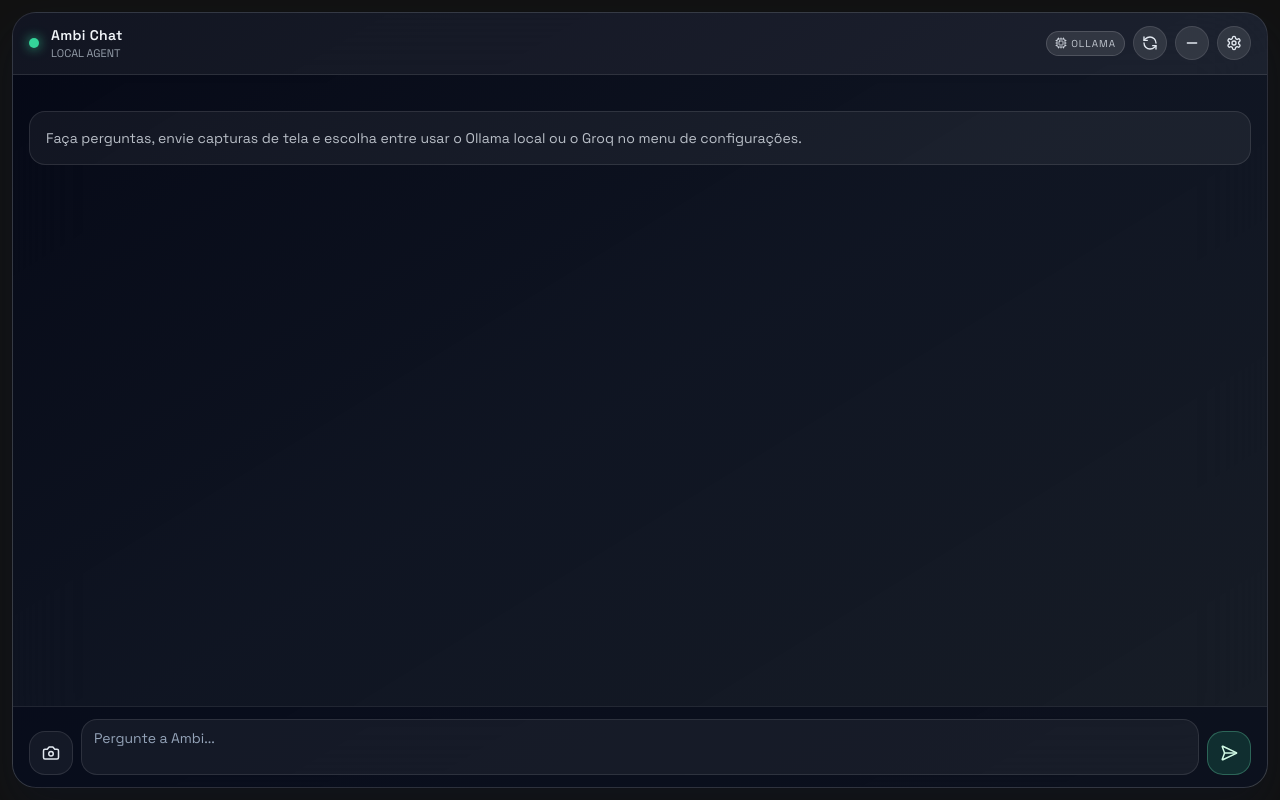
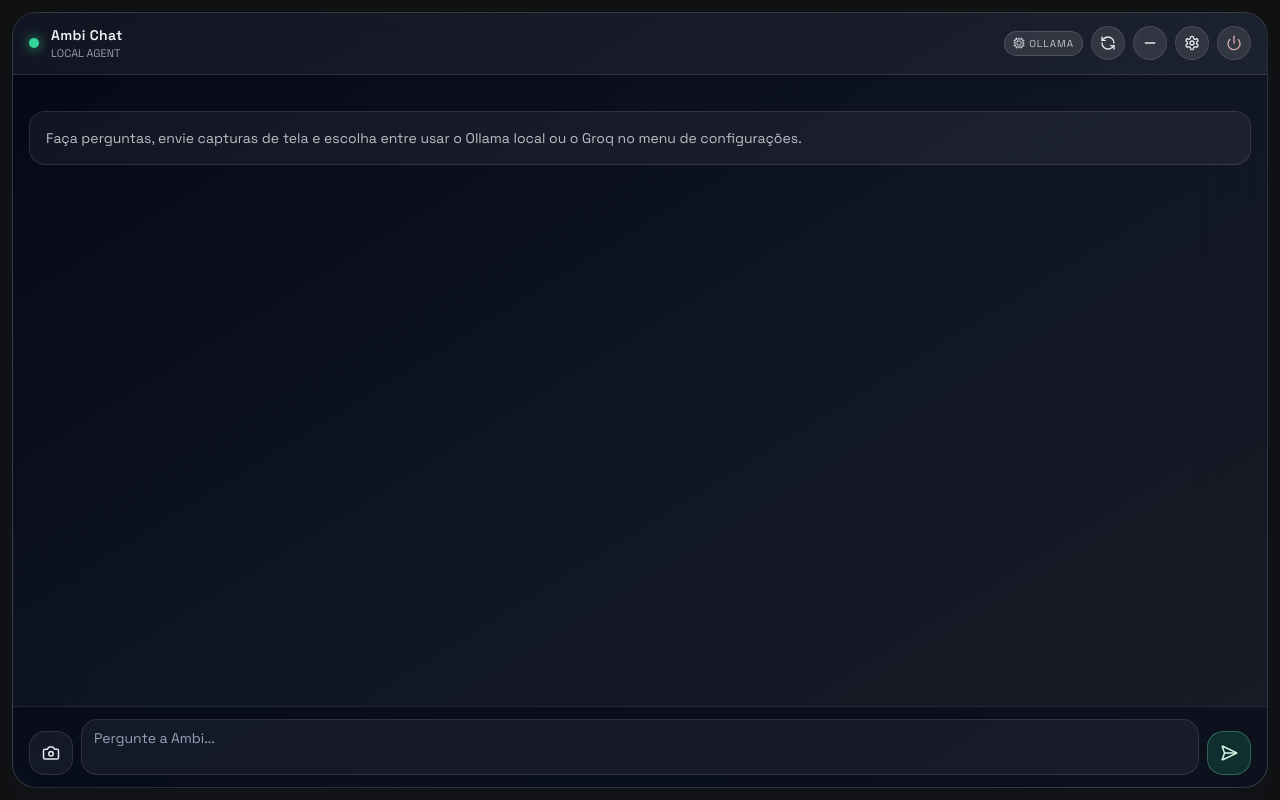
Before and after one commit to AmbientalSC/assistru, a React (Vite) app: page / in a window 1280 px wide. Built offline with nearby package versions, Linux system fonts and the light colour scheme; the HTML template or start-up script is replaced by a standard one.

Commit message:
feat: add quit button and bump version to 0.1.1

```diff
--- a/electron/main.js
+++ b/electron/main.js
@@ -346,6 +346,10 @@ ipcMain.handle('window:hide', () => {
   return true;
 });
 
+ipcMain.handle('window:close', () => {
+  app.quit();
+});
+
 ipcMain.handle('provider:cancel', () => {
   if (activeChatController) {
     activeChatController.abort();
--- a/electron/preload.js
+++ b/electron/preload.js
@@ -6,6 +6,7 @@ contextBridge.exposeInMainWorld('api', {
   chat: (messages) => ipcRenderer.invoke('provider:chat', messages),
   captureScreenshot: () => ipcRenderer.invoke('capture-screenshot'),
   hideWindow: () => ipcRenderer.invoke('window:hide'),
+  closeWindow: () => ipcRenderer.invoke('window:close'),
   cancelChat: () => ipcRenderer.invoke('provider:cancel'),
   listOllamaLocal: () => ipcRenderer.invoke('ollama:listLocal'),
   listOllamaRemote: () => ipcRenderer.invoke('ollama:listRemote'),
--- a/package.json
+++ b/package.json
@@ -1,6 +1,6 @@
 {
   "name": "ambi-chat",
-  "version": "0.1.0",
+  "version": "0.1.1",
   "description": "Assistente de IA flutuante para consulta de materiais recicláveis",
   "author": "Ambiental Limpeza Urbana LTDA",
   "license": "MIT",
--- a/src/App.jsx
+++ b/src/App.jsx
@@ -9,7 +9,8 @@ import {
   Cloud,
   X,
   RefreshCcw,
-  Minus
+  Minus,
+  Power
 } from 'lucide-react';
 
 const defaultSettings = {
@@ -480,6 +481,12 @@ export default function App() {
     }
   };
 
+  const handleQuit = () => {
+    if (window.api?.closeWindow) {
+      window.api.closeWindow();
+    }
+  };
+
   const handleKeyDown = (event) => {
     if (event.key === 'Enter' && !event.shiftKey) {
       event.preventDefault();
@@ -508,6 +515,7 @@ export default function App() {
               className="rounded-full border border-white/10 bg-white/10 p-2 text-slate-200 transition hover:bg-white/20"
               onClick={handleNewChat}
               aria-label="Start new chat"
+              title="Novo Chat"
             >
               <RefreshCcw size={16} />
             </button>
@@ -515,6 +523,7 @@ export default function App() {
               className="rounded-full border border-white/10 bg-white/10 p-2 text-slate-200 transition hover:bg-white/20"
               onClick={handleHide}
               aria-label="Hide chat window"
+              title="Minimizar (Ctrl+Shift+Space)"
             >
               <Minus size={16} />
             </button>
@@ -522,8 +531,17 @@ export default function App() {
               className="rounded-full border border-white/10 bg-white/10 p-2 text-slate-200 transition hover:bg-white/20"
               onClick={() => setShowSettings(true)}
               aria-label="Open settings"
+              title="Configurações"
             >
               <Settings size={16} />
+            </button>
+            <button
+              className="rounded-full border border-white/10 bg-white/10 p-2 text-red-200/80 transition hover:bg-red-500/20 hover:text-red-200"
+              onClick={handleQuit}
+              aria-label="Quit application"
+              title="Fechar Aplicação"
+            >
+              <Power size={16} />
             </button>
           </div>
         </header>
@@ -540,8 +558,7 @@ export default function App() {
               className={`flex ${message.role === 'user' ? 'justify-end' : 'justify-start'}`}
             >
               <div
-                className={`max-w-[82%] space-y-2 rounded-2xl border px-3 py-2 text-sm leading-relaxed ${
-                  message.role === 'user'
+                className={`max-w-[82%] space-y-2 rounded-2xl border px-3 py-2 text-sm leading-relaxed ${message.role === 'user'
                   ? 'border-emerald-300/30 bg-emerald-400/10'
                   : 'border-white/10 bg-slate-900/60'
                   }`}
@@ -676,8 +693,7 @@ export default function App() {
               ].map((tab) => (
                 <button
                   key={tab.key}
-                  className={`shrink-0 rounded-full border px-3 py-1 transition ${
-                    settingsTab === tab.key
+                  className={`shrink-0 rounded-full border px-3 py-1 transition ${settingsTab === tab.key
                     ? 'border-emerald-300/40 bg-emerald-400/20 text-emerald-100'
                     : 'border-white/10 bg-white/5 text-slate-200'
                     }`}
@@ -699,8 +715,7 @@ export default function App() {
                     {['ollama', 'groq', 'openai', 'openrouter', 'gemini'].map((providerOption) => (
                       <button
                         key={providerOption}
-                        className={`rounded-xl border px-3 py-2 text-xs uppercase tracking-widest transition ${
-                          settings.provider === providerOption
+                        className={`rounded-xl border px-3 py-2 text-xs uppercase tracking-widest transition ${settings.provider === providerOption
                           ? 'border-emerald-300/30 bg-emerald-400/15'
                           : 'border-white/10 bg-white/5'
                           }`}
@@ -740,8 +755,7 @@ export default function App() {
                   </label>
                   <div className="mb-4 flex gap-2">
                     <button
-                      className={`flex-1 rounded-xl border px-3 py-2 text-xs uppercase tracking-widest transition ${
-                        settings.dbToolEnabled
+                      className={`flex-1 rounded-xl border px-3 py-2 text-xs uppercase tracking-widest transition ${settings.dbToolEnabled
                         ? 'border-emerald-300/30 bg-emerald-400/15'
                         : 'border-white/10 bg-white/5'
                         }`}
@@ -750,8 +764,7 @@ export default function App() {
                       Enabled
                     </button>
                     <button
-                      className={`flex-1 rounded-xl border px-3 py-2 text-xs uppercase tracking-widest transition ${
-                        !settings.dbToolEnabled
+                      className={`flex-1 rounded-xl border px-3 py-2 text-xs uppercase tracking-widest transition ${!settings.dbToolEnabled
                         ? 'border-emerald-300/30 bg-emerald-400/15'
                         : 'border-white/10 bg-white/5'
                         }`}
@@ -766,8 +779,7 @@ export default function App() {
                   </label>
                   <div className="mb-4 flex gap-2">
                     <button
-                      className={`flex-1 rounded-xl border px-3 py-2 text-xs uppercase tracking-widest transition ${
-                        settings.floatingShortcutEnabled
+                      className={`flex-1 rounded-xl border px-3 py-2 text-xs uppercase tracking-widest transition ${settings.floatingShortcutEnabled
                         ? 'border-emerald-300/30 bg-emerald-400/15'
                         : 'border-white/10 bg-white/5'
                         }`}
@@ -781,8 +793,7 @@ export default function App() {
                       Enabled
                     </button>
                     <button
-                      className={`flex-1 rounded-xl border px-3 py-2 text-xs uppercase tracking-widest transition ${
-                        !settings.floatingShortcutEnabled
+                      className={`flex-1 rounded-xl border px-3 py-2 text-xs uppercase tracking-widest transition ${!settings.floatingShortcutEnabled
                         ? 'border-emerald-300/30 bg-emerald-400/15'
                         : 'border-white/10 bg-white/5'
                         }`}
@@ -929,8 +940,7 @@ export default function App() {
                     {ollamaOptionPresets.map((preset) => (
                       <button
                         key={preset.label}
-                        className={`rounded-full border px-3 py-1 transition ${
-                          activeOllamaPreset === preset.label
+                        className={`rounded-full border px-3 py-1 transition ${activeOllamaPreset === preset.label
                           ? 'border-emerald-300/40 bg-emerald-400/20 text-emerald-100'
                           : 'border-white/10 bg-white/5 text-slate-200'
                           }`}
```
Lines whose indentation alone changed are shown as unchanged.
